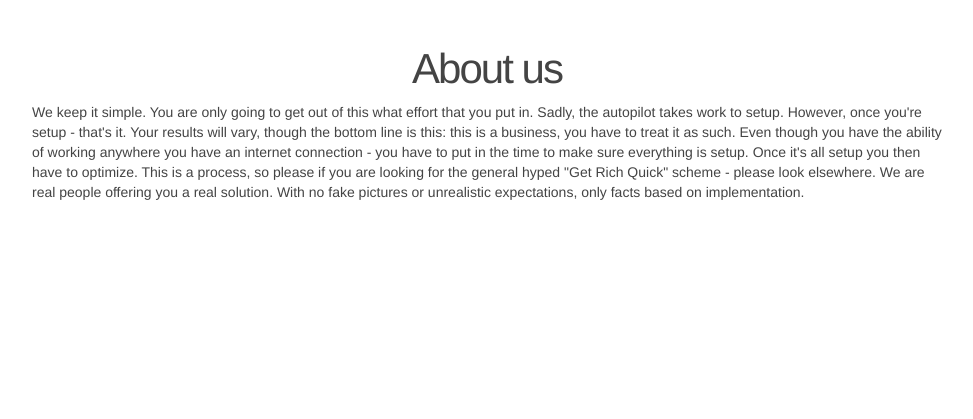
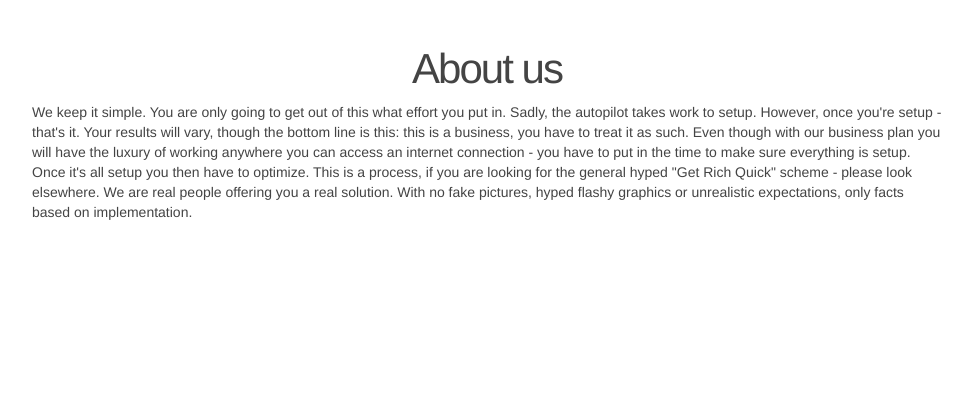
Before and after one commit to michaelwalkerfl/ducking-octo-bear, a Flask app: page /about in a window 1280 px wide. Shown: the part 39-458 px from the top of the page, without its empty margins (153-1126 px from the left). Run offline with Flask 2, Linux system fonts and the light colour scheme; some libraries are stand-ins or nearby versions.

Commit message:
Updated about.html.

```diff
--- a/templates/about.html
+++ b/templates/about.html
@@ -2,5 +2,5 @@
 
 {% block content %}
   <h2>About us</h2>
-  <p>We keep it simple. You are only going to get out of this what effort that you put in. Sadly, the autopilot takes work to setup. However, once you're setup - that's it. Your results will vary, though the bottom line is this: this is a business, you have to treat it as such. Even though you have the ability of working anywhere you have an internet connection - you have to put in the time to make sure everything is setup. Once it's all setup you then have to optimize. This is a process, so please if you are looking for the general hyped "Get Rich Quick" scheme - please look elsewhere. We are real people offering you a real solution. With no fake pictures or unrealistic expectations, only facts based on implementation. </p>
+    <p>We keep it simple. You are only going to get out of this what effort you put in. Sadly, the autopilot takes work to setup. However, once you're setup - that's it. Your results will vary, though the bottom line is this: this is a business, you have to treat it as such. Even though with our business plan you will have the luxury of working anywhere you can access an internet connection - you have to put in the time to make sure everything is setup. Once it's all setup you then have to optimize. This is a process, if you are looking for the general hyped "Get Rich Quick" scheme - please look elsewhere. We are real people offering you a real solution. With no fake pictures, hyped flashy graphics or unrealistic expectations, only facts based on implementation. </p>
 {% endblock %}
```
